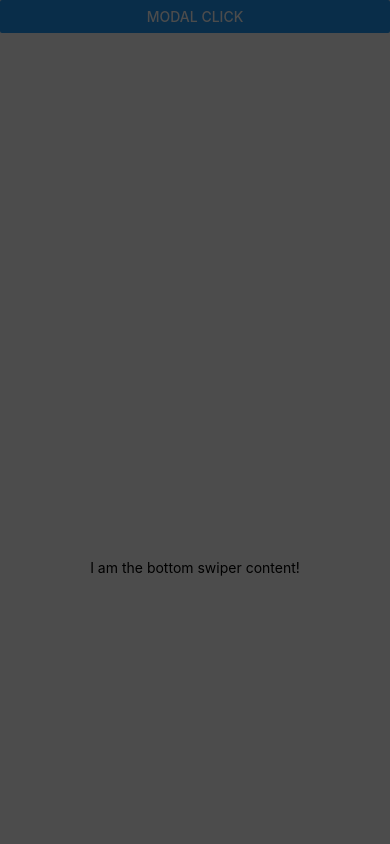
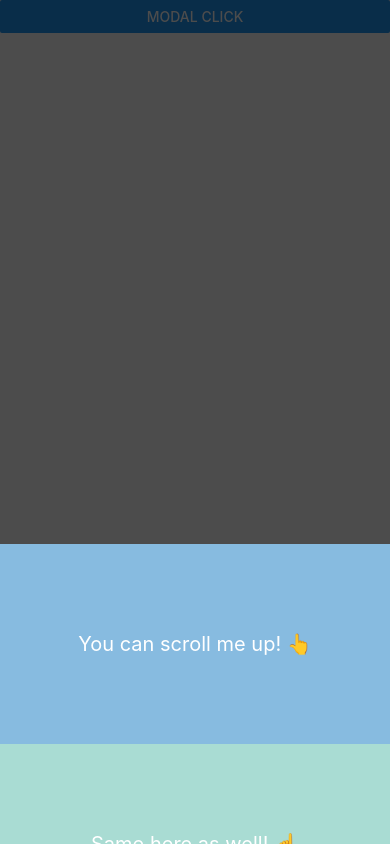
Before and after one commit to kanghyeok93/RN-Modal, a React Native app: screen / in a window 390 px wide. Both pictures are taken after a click on the button "MODAL CLICK". Built offline with nearby package versions, Linux system fonts and the light colour scheme.

Commit message:
feat: Implementing scroll modal component function #3

```diff
--- a/App.js
+++ b/App.js
@@ -1,5 +1,12 @@
-import {StyleSheet, SafeAreaView, Button, Text} from 'react-native';
-import React, {useState} from 'react';
+import {
+  StyleSheet,
+  SafeAreaView,
+  ScrollView,
+  View,
+  Button,
+  Text,
+} from 'react-native';
+import React, {useState, useRef} from 'react';
 import BasicModal from './src/components/modal/BasicModal';
 import BottomModal from './src/components/modal/BottomModal';
 import SwiperModal from './src/components/modal/SwiperModal';
@@ -7,6 +14,9 @@ import ScrollModal from './src/components/modal/ScrollModal';
 
 const App = () => {
   const [modalVisible, setModalVisible] = useState(false);
+  const [scrollOffset, setScrollOffset] = useState(null);
+
+  const scrollViewRef = useRef();
 
   const toggleModal = _isVisible => {
     setModalVisible(!_isVisible);
@@ -14,6 +24,10 @@ const App = () => {
 
   const okModal = () => {
     console.log('Modal OK !!!');
+  };
+
+  const handleOnScroll = e => {
+    setScrollOffset(e.nativeEvent.contentOffset.y);
   };
 
   return (
@@ -42,8 +56,24 @@ const App = () => {
       <ScrollModal
         isVisible={modalVisible}
         onCancel={toggleModal}
-        onOK={okModal}>
-        <Text style={styles.title}>I am the bottom swiper content!</Text>
+        onOK={okModal}
+        scrollViewRef={scrollViewRef}
+        scrollOffset={scrollOffset}>
+        <ScrollView
+          ref={scrollViewRef}
+          onScroll={handleOnScroll}
+          scrollEventThrottle={16}>
+          <View style={styles.scrollableModalContent1}>
+            <Text style={styles.scrollableModalText1}>
+              You can scroll me up! 👆
+            </Text>
+          </View>
+          <View style={styles.scrollableModalContent2}>
+            <Text style={styles.scrollableModalText2}>
+              Same here as well! ☝
+            </Text>
+          </View>
+        </ScrollView>
       </ScrollModal>
 
       <Button onPress={() => toggleModal(modalVisible)} title="Modal Click" />
@@ -56,6 +86,26 @@ const styles = StyleSheet.create({
     margin: 15,
     textAlign: 'center',
   },
+  scrollableModalContent1: {
+    height: 200,
+    backgroundColor: '#87BBE0',
+    alignItems: 'center',
+    justifyContent: 'center',
+  },
+  scrollableModalText1: {
+    fontSize: 20,
+    color: 'white',
+  },
+  scrollableModalContent2: {
+    height: 200,
+    backgroundColor: '#A9DCD3',
+    alignItems: 'center',
+    justifyContent: 'center',
+  },
+  scrollableModalText2: {
+    fontSize: 20,
+    color: 'white',
+  },
 });
 
 export default App;
```
